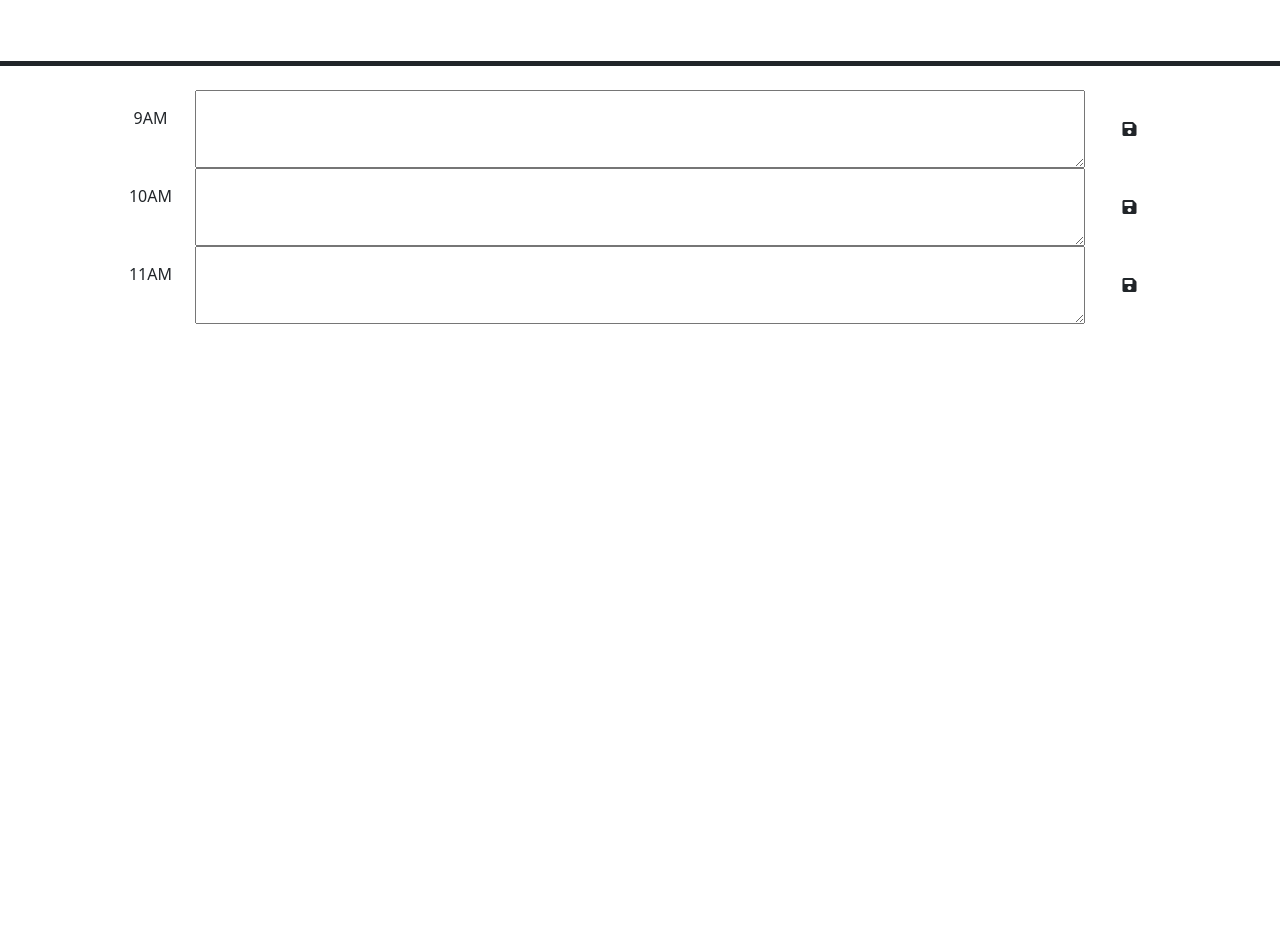
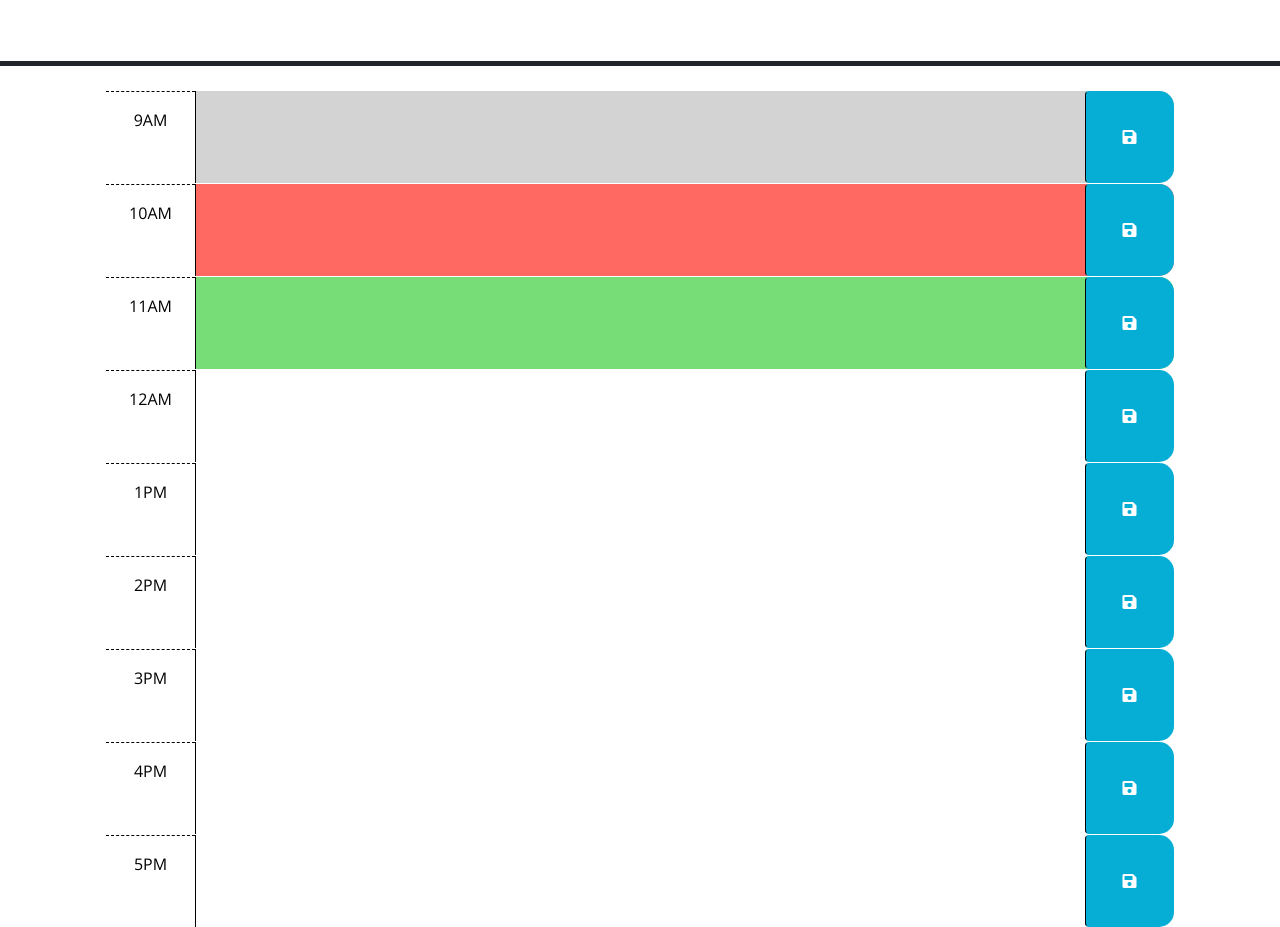
Before and after one commit to Prosentint/schedule-planner, a plain HTML site: page index.html in a window 1280 px wide. Shown: the part 166-1093 px from the top of the page. Before the commit the page ends 800 px from the top, so only its background shows below. Drawn offline with nearby package versions, Linux system fonts and the light colour scheme.

Commit message:
added time slots up to 5 pm and properly connected css and js files to html

```diff
--- a/index.html
+++ b/index.html
@@ -18,7 +18,7 @@
       href="https://fonts.googleapis.com/css?family=Open+Sans&display=swap"
       rel="stylesheet"
     />
-    <link rel="stylesheet" href="style.css" />
+    <link rel="stylesheet" href="./assets/css/styles.css" />
     <title>Work Day Scheduler</title>
   </head>
 
@@ -57,7 +57,7 @@
         </button>
       </div>
 
-      <!-- Example of a future time block. The "future" class adds a green background color. -->
+      <!-- Example of a time block. The "future" class adds a green background color. -->
       <div id="hour-11" class="row time-block future">
         <div class="col-2 col-md-1 hour text-center py-3">11AM</div>
         <textarea class="col-8 col-md-10 description" rows="3"> </textarea>
@@ -66,6 +66,53 @@
         </button>
       </div>
 
+      <div id="hour-12" class="row time-block">
+        <div class="col-2 col-md-1 hour text-center py-3">12AM</div>
+        <textarea class="col-8 col-md-10 description" rows="3"> </textarea>
+        <button class="btn saveBtn col-2 col-md-1" aria-label="save">
+          <i class="fas fa-save" aria-hidden="true"></i>
+        </button>
+      </div>
+
+      <div id="hour-13" class="row time-block">
+        <div class="col-2 col-md-1 hour text-center py-3">1PM</div>
+        <textarea class="col-8 col-md-10 description" rows="3"> </textarea>
+        <button class="btn saveBtn col-2 col-md-1" aria-label="save">
+          <i class="fas fa-save" aria-hidden="true"></i>
+        </button>
+      </div>
+
+      <div id="hour-14" class="row time-block">
+        <div class="col-2 col-md-1 hour text-center py-3">2PM</div>
+        <textarea class="col-8 col-md-10 description" rows="3"> </textarea>
+        <button class="btn saveBtn col-2 col-md-1" aria-label="save">
+          <i class="fas fa-save" aria-hidden="true"></i>
+        </button>
+      </div>
+
+      <div id="hour-15" class="row time-block">
+        <div class="col-2 col-md-1 hour text-center py-3">3PM</div>
+        <textarea class="col-8 col-md-10 description" rows="3"> </textarea>
+        <button class="btn saveBtn col-2 col-md-1" aria-label="save">
+          <i class="fas fa-save" aria-hidden="true"></i>
+        </button>
+      </div>
+
+      <div id="hour-16" class="row time-block">
+        <div class="col-2 col-md-1 hour text-center py-3">4PM</div>
+        <textarea class="col-8 col-md-10 description" rows="3"> </textarea>
+        <button class="btn saveBtn col-2 col-md-1" aria-label="save">
+          <i class="fas fa-save" aria-hidden="true"></i>
+        </button>
+      </div>
+
+      <div id="hour-17" class="row time-block">
+        <div class="col-2 col-md-1 hour text-center py-3">5PM</div>
+        <textarea class="col-8 col-md-10 description" rows="3"> </textarea>
+        <button class="btn saveBtn col-2 col-md-1" aria-label="save">
+          <i class="fas fa-save" aria-hidden="true"></i>
+        </button>
+      </div>
 
     <script src="https://code.jquery.com/jquery-3.4.1.min.js"></script>
     <script
@@ -74,6 +121,6 @@
       crossorigin="anonymous"
     ></script>
 
-    <script src="script.js"></script>
+    <script src="./assets/js/script.js"></script>
   </body>
 </html>
```
